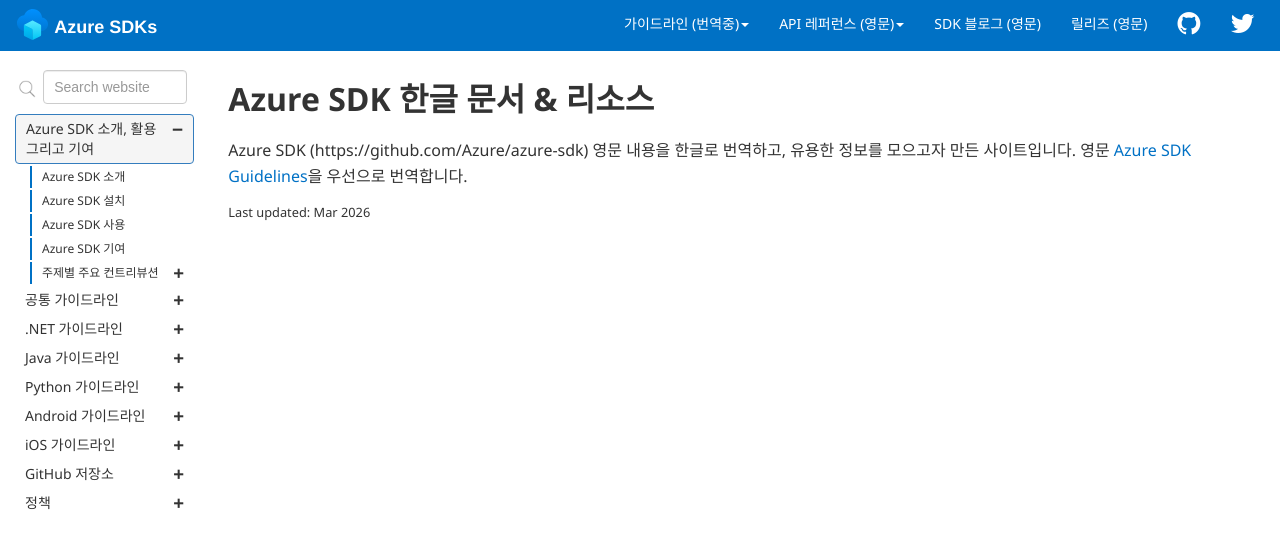
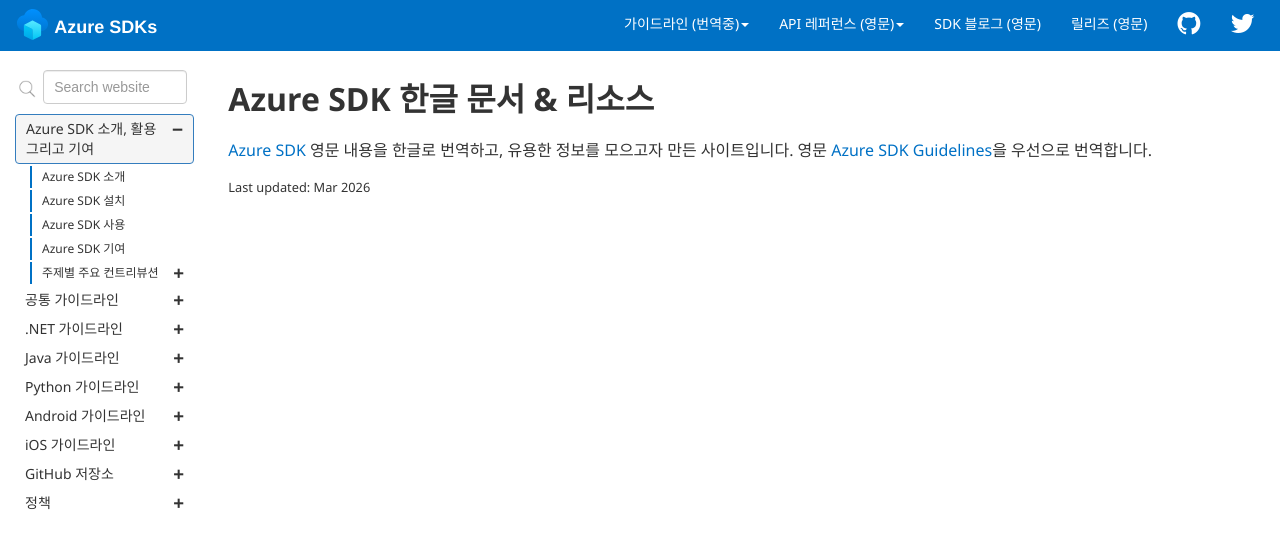
Before and after one commit to Azure/azure-sdk-korean, a Jekyll site: the page built from index.md, in a window 1280 px wide and 900 px high. Shown: the top 549 px of the window. Built offline with Jekyll 4.4.1, drawn with Linux system fonts in a browser that asks for light colours; comment, search, counter and statistics services are not loaded.

Commit message:
fix: add hyperlink to Azure SDK repository in header
Change plain text URL to Markdown hyperlink for better UX.

Closes #149

```diff
--- a/_includes/info/header.md
+++ b/_includes/info/header.md
@@ -1,7 +1,7 @@
 {% if header_included != 'true' %}
 # Azure SDK 한글 문서 & 리소스
 
-Azure SDK (https://github.com/Azure/azure-sdk) 영문 내용을 한글로 번역하고, 유용한 정보를 모으고자 만든 사이트입니다. 영문 [Azure SDK Guidelines](https://aka.ms/azsdk/guide)을 우선으로 번역합니다.
+[Azure SDK](https://github.com/Azure/azure-sdk) 영문 내용을 한글로 번역하고, 유용한 정보를 모으고자 만든 사이트입니다. 영문 [Azure SDK Guidelines](https://aka.ms/azsdk/guide)을 우선으로 번역합니다.
 
 <small>Last updated: {{ 'now' | date: "%b %Y" }}</small>
 
```
